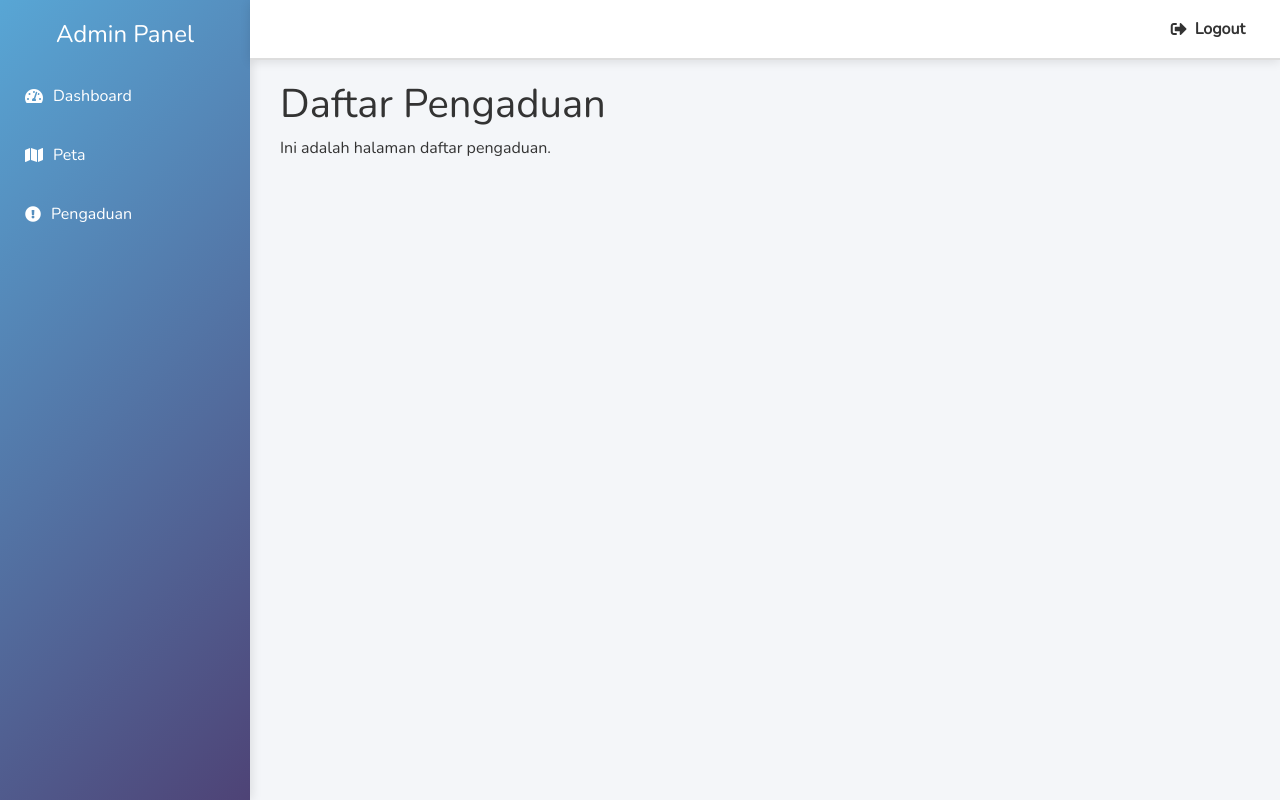
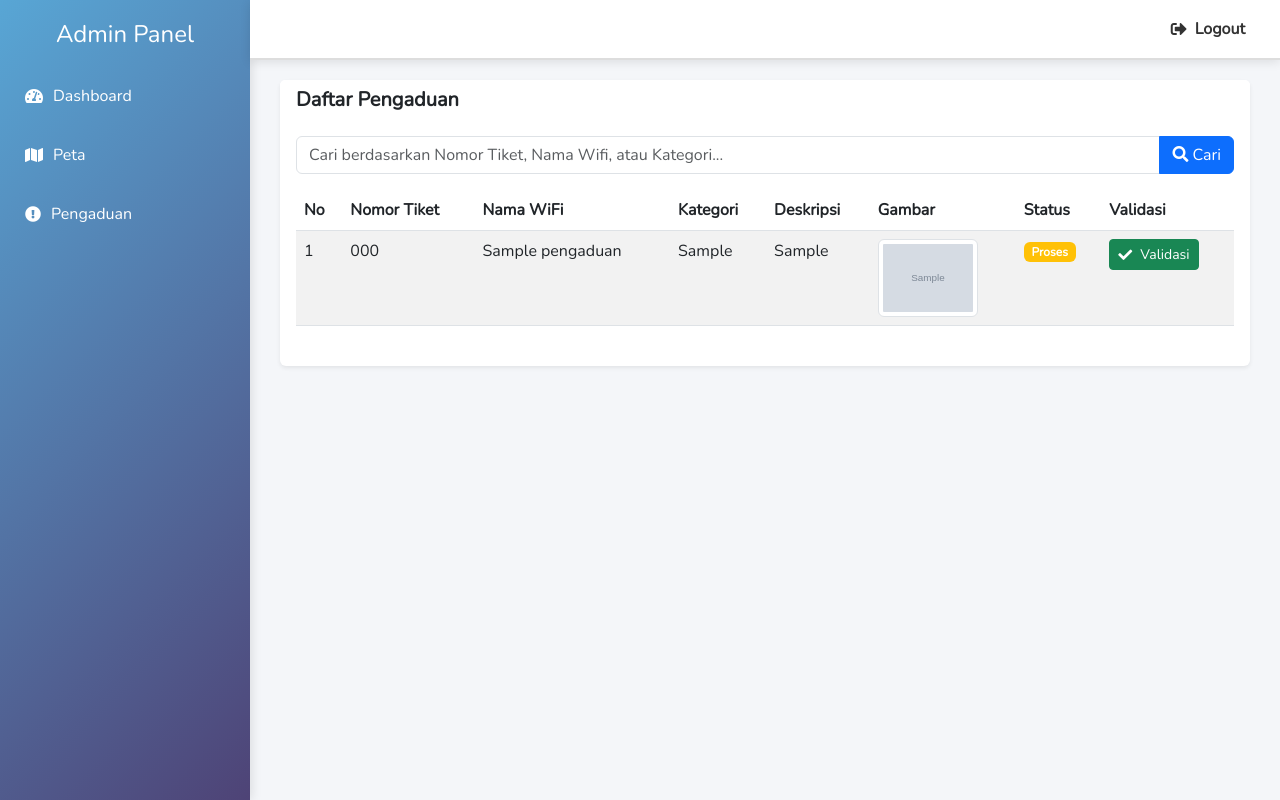
Before and after one commit to dendimugia23/skripsi, a Laravel app: page /admin/pengaduan in a window 1280 px wide. Run offline with Laravel 12, Linux system fonts and the light colour scheme; a user stored in the database is signed in; data comes from the database, SQL or seed files in the repository; tables that the repository leaves empty hold one stand-in row (values such as "Sample post"); grey boxes marked "Sample" are stand-in pictures.

Commit message:
perbaikan-4

```diff
--- a/app/Http/Controllers/PengaduanController.php
+++ b/app/Http/Controllers/PengaduanController.php
@@ -2,15 +2,54 @@
 
 namespace App\Http\Controllers;
 
+use App\Models\Pengaduan;
 use Illuminate\Http\Request;
+use Illuminate\Support\Facades\Log;
 
 class PengaduanController extends Controller
 {
     /**
-     * Menampilkan halaman daftar pengaduan.
+     * Menampilkan halaman daftar pengaduan dengan data dari database.
      */
-    public function index()
+    public function index(Request $request)
     {
-        return view('admin.pengaduan'); // Pastikan file pengaduan.blade.php ada di resources/views/admin/
+        $search = $request->query('search');
+
+        $pengaduan = Pengaduan::when($search, function ($query, $search) {
+            return $query->where('ticket_number', 'like', "%$search%")
+                         ->orWhere('nama_wifi', 'like', "%$search%")
+                         ->orWhere('kategori_pengaduan', 'like', "%$search%");
+        })->paginate(10);
+
+        return view('admin.pengaduan', compact('pengaduan'));
+    }
+
+    /**
+     * Memvalidasi pengaduan dan mengubah status menjadi 'Tervalidasi'.
+     */
+    public function validasi(Request $request, $id)
+    {
+        // Validasi input request
+        $request->validate([
+            'status_pengaduan' => 'required|in:Tervalidasi',
+        ]);
+
+        try {
+            // Cari data pengaduan berdasarkan ID, jika tidak ditemukan akan otomatis 404
+            $pengaduan = Pengaduan::findOrFail($id);
+
+            // Cek apakah status validasi masih 'Proses'
+            if ($pengaduan->status_pengaduan !== 'Proses') {
+                return back()->with('error', 'Pengaduan ini sudah divalidasi sebelumnya.');
+            }
+
+            // Update status validasi
+            $pengaduan->update(['status_pengaduan' => 'Tervalidasi']);
+
+            return back()->with('success', 'Status validasi pengaduan berhasil diperbarui.');
+        } catch (\Exception $e) {
+            Log::error('Error updating validation status: ' . $e->getMessage());
+            return back()->with('error', 'Terjadi kesalahan saat memperbarui status validasi.');
+        }
     }
 }
--- a/app/Models/WiFi.php
+++ b/app/Models/WiFi.php
@@ -19,6 +19,6 @@ class WiFi extends Model
         'password',
         'status',
         'status_validasi',
-        'komentar',// Tambahkan ini
+        'komentar',
     ];
 }
--- a/resources/views/admin/pengaduan.blade.php
+++ b/resources/views/admin/pengaduan.blade.php
@@ -1,6 +1,80 @@
 @extends('layouts.admin')
 
 @section('content')
-    <h1>Daftar Pengaduan</h1>
-    <p>Ini adalah halaman daftar pengaduan.</p>
+<div class="card shadow-sm" style="background-color: #ffffff; border: none;">
+    <div class="card-header d-flex justify-content-between align-items-center" style="background-color: #ffffff; border-bottom: none;">
+        <h5 class="card-title mb-0 fw-bold" style="font-size: 1.25rem;">Daftar Pengaduan</h5>
+    </div>
+
+    <div class="card-body">
+        <div class="mb-3">
+            <form action="{{ route('admin.pengaduan') }}" method="GET">
+                <div class="input-group">
+                    <input type="text" name="search" class="form-control" placeholder="Cari berdasarkan Nomor Tiket, Nama Wifi, atau Kategori..." value="{{ request('search') }}">
+                    <button type="submit" class="btn btn-primary">
+                        <i class="fas fa-search"></i> Cari
+                    </button>
+                </div>
+            </form>
+        </div>
+
+        <table class="table table-striped">
+            <thead>
+                <tr>
+                    <th>No</th>
+                    <th>Nomor Tiket</th>
+                    <th>Nama WiFi</th>
+                    <th>Kategori</th>
+                    <th>Deskripsi</th>
+                    <th>Gambar</th>
+                    <th>Status</th>
+                    <th>Validasi</th>
+                </tr>
+            </thead>
+            <tbody>
+                @foreach($pengaduan as $index => $data)
+                <tr>
+                    <td>{{ $index + 1 }}</td>
+                    <td>{{ $data->ticket_number }}</td>
+                    <td>{{ $data->nama_wifi }}</td>
+                    <td>{{ $data->kategori_pengaduan }}</td>
+                    <td>{{ $data->deskripsi_pengaduan }}</td>
+                    <td>
+                        @if($data->image_pengaduan)
+                            <a href="{{ asset('storage/' . $data->image_pengaduan) }}" target="_blank">
+                                <img src="{{ asset('storage/' . $data->image_pengaduan) }}" alt="Gambar Pengaduan" class="img-thumbnail" style="max-width: 100px;">
+                            </a>
+                        @else
+                            Tidak ada gambar
+                        @endif
+                    </td>
+                    <td>
+                        <span class="badge bg-{{ $data->status_pengaduan == 'Selesai' || $data->status_pengaduan == 'Tervalidasi' ? 'success' : 'warning' }}">
+                            {{ $data->status_pengaduan }}
+                        </span>
+                    </td>
+                    <td>
+                        @if($data->status_pengaduan === 'Proses')
+                            <form action="{{ route('admin.validasi', $data->id) }}" method="POST">
+                                @csrf
+                                @method('PUT')
+                                <input type="hidden" name="status_pengaduan" value="Tervalidasi">
+                                <button type="submit" class="btn btn-success btn-sm d-flex align-items-center gap-2">
+                                    <i class="fas fa-check"></i> Validasi
+                                </button>
+                            </form>
+                        @else
+                            <span class="text-muted">Sudah Diverifikasi</span>
+                        @endif
+                    </td>
+                </tr>
+                @endforeach
+            </tbody>
+        </table>
+
+        <div class="d-flex justify-content-center mt-4">
+            {{ $pengaduan->links('pagination::bootstrap-5') }}
+        </div>
+    </div>
+</div>
 @endsection
--- a/resources/views/pengaduanuser.blade.php
+++ b/resources/views/pengaduanuser.blade.php
@@ -65,7 +65,8 @@
                         <!-- Upload Bukti (Optional) -->
                         <div class="mb-3">
                             <label for="image_pengaduan" class="form-label">Upload Bukti (Opsional)</label>
-                            <input type="file" class="form-control" id="image" name="image" accept="image/*">
+                            <input type="file" class="form-control" id="image_pengaduan" name="image_pengaduan" accept="image/*">
+
                             <small class="text-muted">Format yang diterima: JPEG, PNG, JPG (Maksimal 2MB)</small>
                         </div>
 
--- a/routes/web.php
+++ b/routes/web.php
@@ -10,7 +10,7 @@ use App\Http\Controllers\PengaduanuserController;
 use App\Http\Controllers\SuperAdminController;
 use App\Http\Controllers\SuperAdminPetaController;
 use App\Http\Controllers\SuperAdminRekapitulasiController;
-use App\Http\Controllers\UserController; // Diperbaiki
+use App\Http\Controllers\UserController;
 
 use Maatwebsite\Excel\Facades\Excel;
 use App\Exports\WifiExport;
@@ -22,39 +22,31 @@ use App\Exports\WifiExport;
 | Mengatur semua route dalam aplikasi.
 */
 
+// Halaman utama
+Route::get('/', [HomeController::class, 'index'])->name('index');
+
+// Menu Peta untuk User
 Route::get('/user/map', [UserController::class, 'userMap'])->name('user.map');
 
-/**
- * Halaman Utama
- */
-Route::get('/', [HomeController::class, 'index'])->name('index');
-
-/**
- * Pengaduan untuk User
- */
+// Pengaduan untuk User
 Route::get('/pengaduan', [PengaduanuserController::class, 'index'])->name('pengaduan.user');
 Route::post('/pengaduan', [PengaduanuserController::class, 'store'])->name('pengaduan.store');
 Route::post('/search-pengaduan', [HomeController::class, 'searchPengaduan'])->name('search.pengaduan');
 
-/**
- * Autentikasi (Login, Register, dll.)
- */
+// Autentikasi
 Auth::routes();
 
-/**
- * Route yang hanya bisa diakses oleh pengguna yang sudah login
- */
+// Route yang hanya bisa diakses oleh pengguna yang sudah login
 Route::middleware(['auth'])->group(function () {
     Route::get('/home', [HomeController::class, 'home'])->name('home');
 
-    /**
-     * Route untuk Admin
-     */
+    // Route untuk Admin
     Route::middleware(['role:admin'])->prefix('admin')->group(function () {
         Route::get('/', [AdminController::class, 'dashboard'])->name('admin.dashboard');
 
         // Pengaduan untuk Admin
         Route::get('/pengaduan', [PengaduanController::class, 'index'])->name('admin.pengaduan');
+        Route::put('/pengaduan/{pengaduan}/validasi', [PengaduanController::class, 'validasi'])->name('admin.validasi');
 
         // CRUD WiFi & Peta
         Route::prefix('peta')->group(function () {
@@ -73,9 +65,7 @@ Route::middleware(['auth'])->group(function () {
         });
     });
 
-    /**
-     * Route untuk Super Admin
-     */
+    // Route untuk Super Admin
     Route::middleware(['role:super_admin'])->prefix('superadmin')->group(function () {
         Route::get('/', [SuperAdminController::class, 'index'])->name('superadmin.dashboard');
 
```
